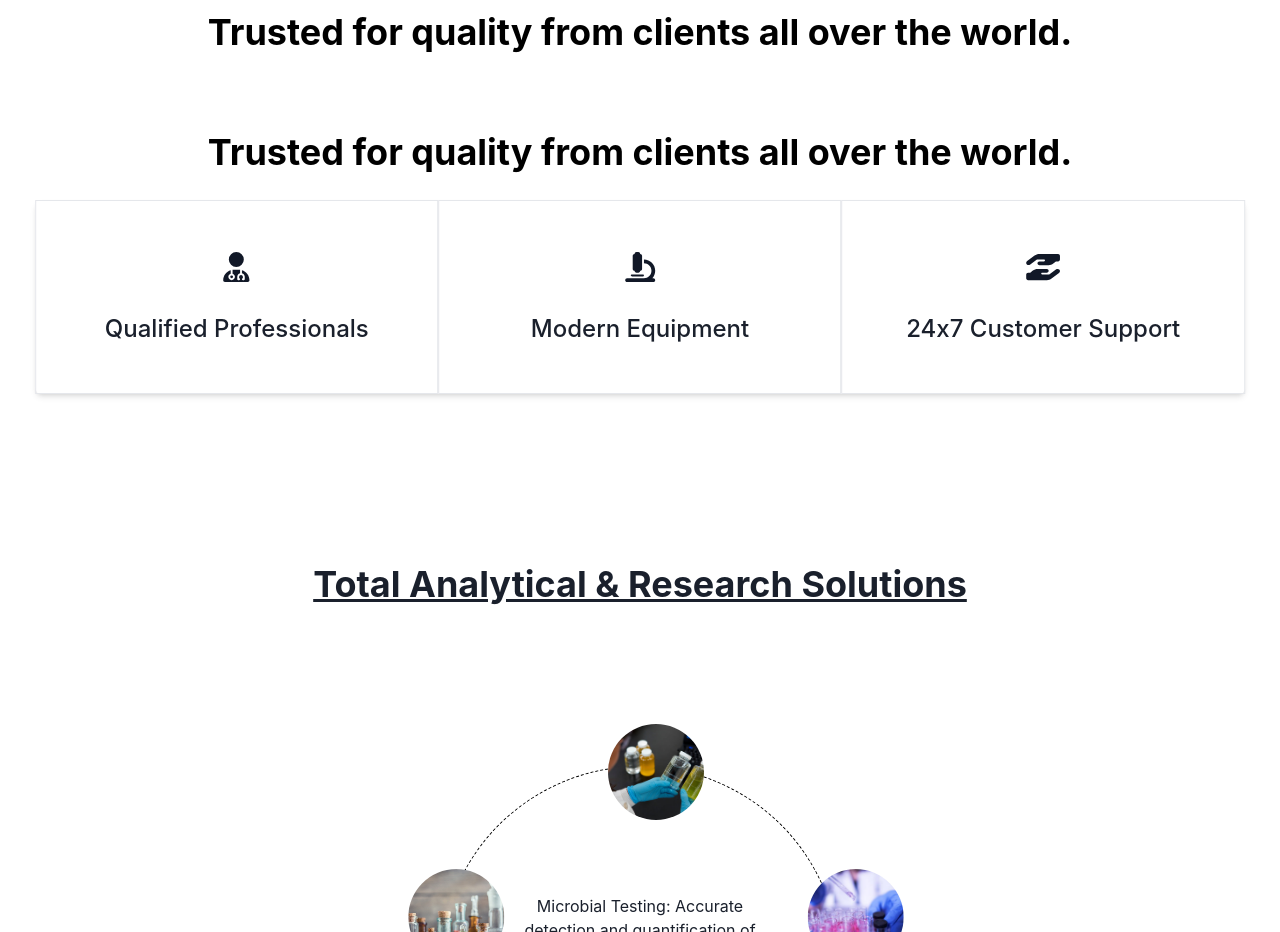
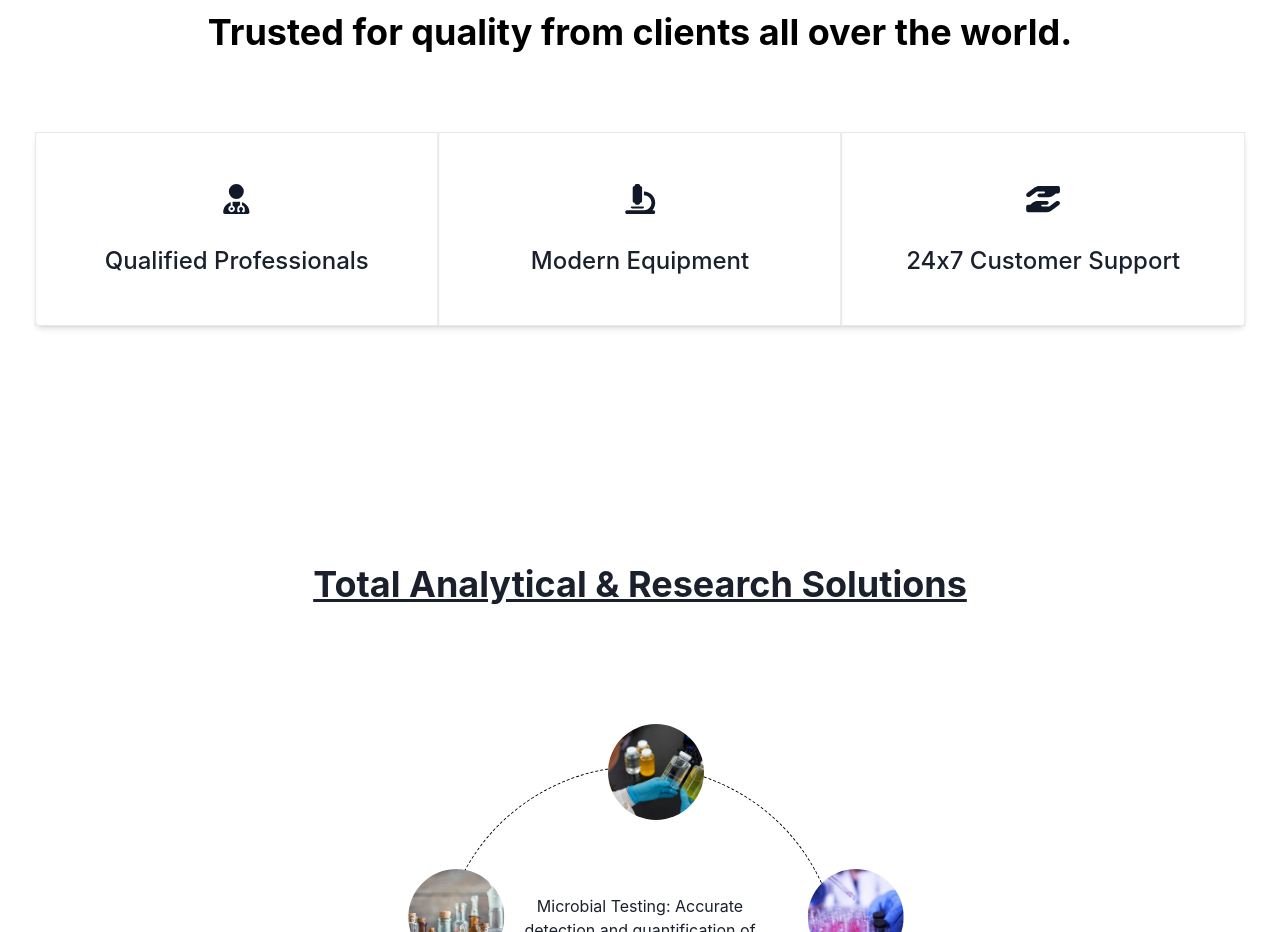
Before and after one commit to hemang7/quarky, a React (Vite) app: page / in a window 1280 px wide. Shown: the part 1020-1952 px from the top of the page. Built offline with nearby package versions, Linux system fonts and the light colour scheme.

Commit message:
Update Stats.jsx

```diff
--- a/src/components/Stats.jsx
+++ b/src/components/Stats.jsx
@@ -26,9 +26,7 @@
           Trusted for quality from clients all over the world.
         </h4>
 
-        <h4 className="mb-7 w-[80%] mx-auto text-center text-xl sm:text-4xl font-bold text-black">
-          Trusted for quality from clients all over the world.
-        </h4>
+
 
 
 
```
